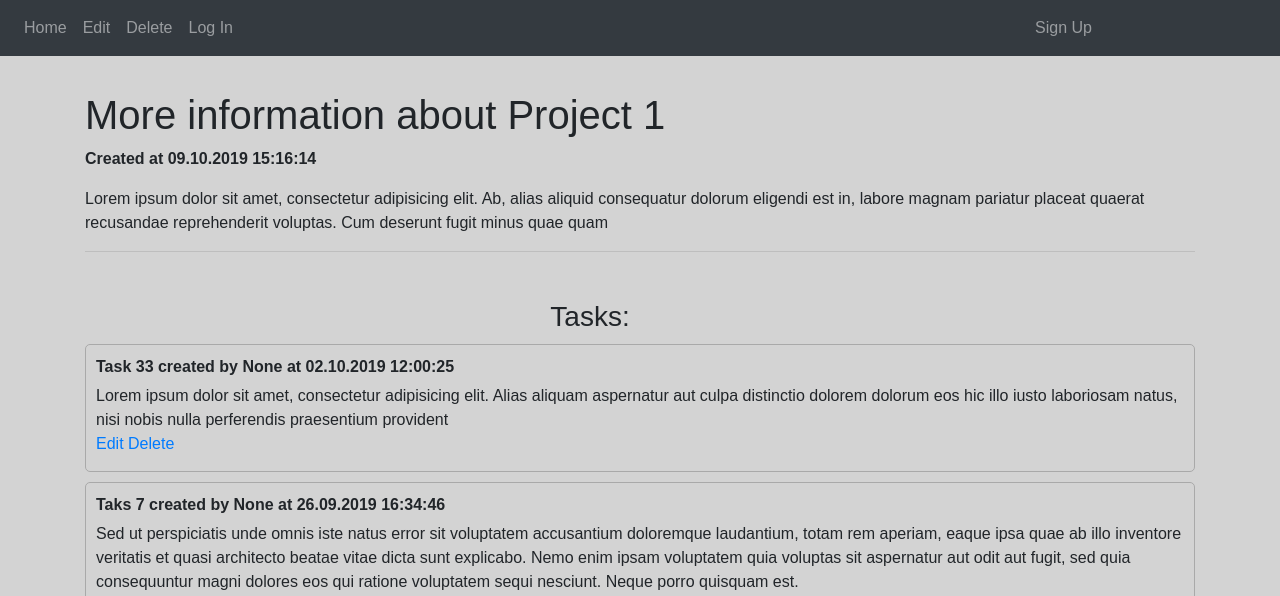
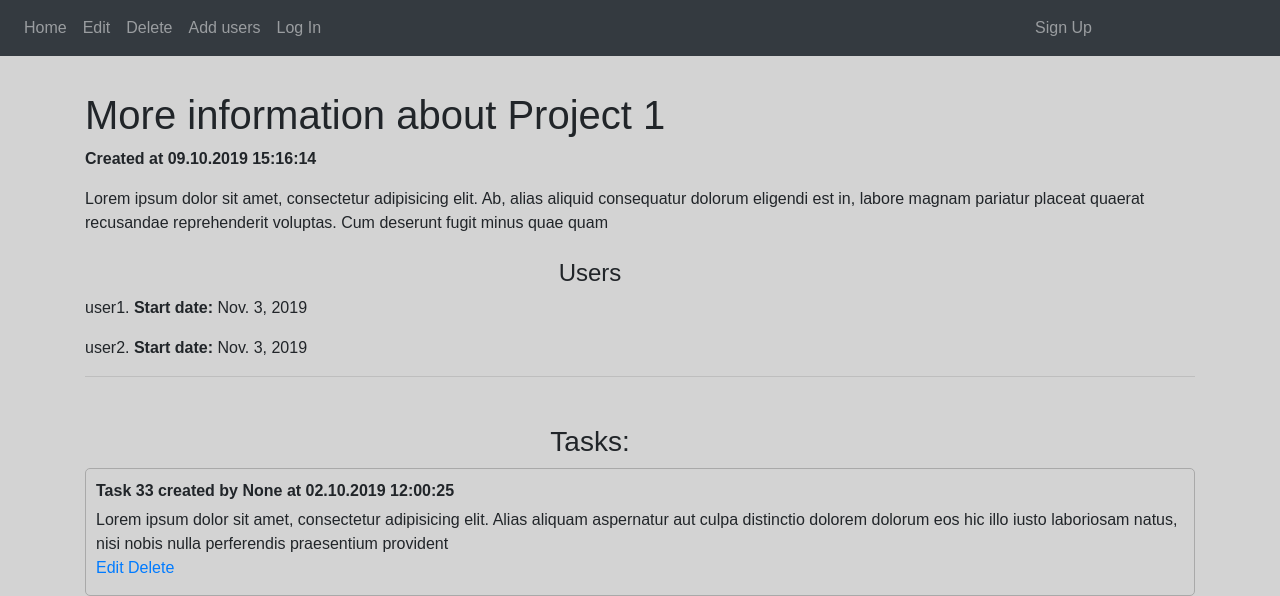
Before and after one commit to yuburov/python_3_home_work_49_yubur_aziz, a Django app: page /project/1/ in a window 1280 px wide. Shown: the top 596 px of the page. Run offline with Django 3.2, Linux system fonts and the light colour scheme; data comes from the database, SQL or seed files in the repository; some libraries are stand-ins or nearby versions.

Commit message:
Реализовано добавление юзеров в команду при создании проекта, также создана страница для добавления  юзеров в команду

```diff
--- a/source/webapp/forms.py
+++ b/source/webapp/forms.py
@@ -2,7 +2,8 @@ from django import forms
 from django.contrib.auth.models import User
 from django.core.exceptions import ValidationError
 
-from webapp.models import Status, Type, Task, Project
+from webapp.models import Status, Type, Task, Project, Team
+
 
 class TaskForm(forms.ModelForm):
     def __init__(self, project, user, **kwargs):
@@ -13,6 +14,7 @@ class TaskForm(forms.ModelForm):
     class Meta:
         model = Task
         exclude = ['created_by']
+
 
 class StatusForm(forms.ModelForm):
     class Meta:
@@ -26,14 +28,24 @@ class TypeForm(forms.ModelForm):
         exclude = []
 
 class ProjectForm(forms.ModelForm):
+    users = forms.ModelMultipleChoiceField(queryset = User.objects.all())
+
     class Meta:
         model = Project
-        exclude = ['create_date', 'update_date']
+        exclude = ['create_date', 'update_date', 'users']
+
+
+class TeamEditForm(forms.ModelForm):
+    users = forms.ModelMultipleChoiceField(queryset=User.objects.all())
+    class Meta:
+        model = Project
+        fields = []
 
 class ProjectTaskForm(forms.ModelForm):
     class Meta:
         model = Task
         fields = ['summary', 'description']
 
+
 class SimpleSearchForm(forms.Form):
     search = forms.CharField(max_length=100, required=False, label="Найти")
--- a/source/webapp/models.py
+++ b/source/webapp/models.py
@@ -31,6 +31,8 @@ class Project(models.Model):
     description = models.TextField(max_length=2000, null=True, blank=True, verbose_name='Описание проекта')
     create_date = models.DateTimeField(auto_now_add=True, verbose_name='Дата создания')
     update_date = models.DateTimeField(auto_now=True, verbose_name='Дата обновления')
+    users = models.ManyToManyField(User, through='webapp.Team', through_fields=('project', 'user'),
+                                   related_name='projects', blank=True, verbose_name='Пользователи')
 
     def __str__(self):
        return self.name
@@ -40,8 +42,8 @@ class Team(models.Model):
                              verbose_name='Пользователь')
     project = models.ForeignKey('webapp.Project', related_name='project_users', on_delete=models.CASCADE,
                                 verbose_name='Проект')
-    start_date = models.DateField(verbose_name='Дата начала работы')
-    end_date = models.DateField(verbose_name='Дата окончания работы')
+    start_date = models.DateField(null=True, blank=True, verbose_name='Дата начала работы')
+    end_date = models.DateField(null=True, blank=True, verbose_name='Дата окончания работы')
 
     def __str__(self):
         return "{} | {}".format(self.user, self.project)
--- a/source/webapp/templates/project/project.html
+++ b/source/webapp/templates/project/project.html
@@ -9,12 +9,19 @@
     <li class="nav-item">
         <a href="{% url 'webapp:project_delete' projects.pk %}" class="nav-link">Delete</a>
     </li>
+    <li class="nav-item">
+        <a href="{% url 'webapp:edit_team' projects.pk %}" class="nav-link">Add users</a>
+    </li>
 {% endblock %}
 
 {% block content %}
     <h1 class="mt-2"> More information about {{ projects.name }}</h1>
     <p><b>Created at {{ projects.create_date|date:'d.m.Y H:i:s' }}</b></p>
     <div class="pre">{{ projects.description }}</div>
+    <h4 class="text-center mt-4"> Users</h4>
+    {% for team in projects.project_users.all %}
+        <p>{{ team.user.username }}.  <b>Start date:</b> {{ team.start_date }}</p>
+        {% endfor %}
     <hr/>
     <h3 class="mt-5 text-center">Tasks:</h3>
     {% if is_paginated %}
--- a/source/webapp/urls.py
+++ b/source/webapp/urls.py
@@ -1,10 +1,10 @@
 from django.urls import path
 
-from webapp.views import IndexView, TaskView, TaskCreateView, TaskUpdateView, TaskDeleteView, StatusIndexView, \
+from webapp.views import IndexView, TaskView, TaskCreateView,TaskUpdateView, TaskDeleteView, StatusIndexView, \
     StatusCreateView, StatusUpdateView, StatusDeleteView, TypeIndexView, TypeCreateView, TypeUpdateView, \
     TypeDeleteView
 from webapp.views.project_views import ProjectIndexView, ProjectView, ProjectCreateView, ProjectUpdateView, \
-    ProjectDeleteView
+    ProjectDeleteView, ProjectTeamEditView
 
 urlpatterns = [
     path('', IndexView.as_view(), name='index'),
@@ -24,7 +24,9 @@ urlpatterns = [
     path('project/<int:pk>/', ProjectView.as_view(), name='project_view'),
     path('project/create/', ProjectCreateView.as_view(), name='project_create'),
     path('project/<int:pk>/edit/', ProjectUpdateView.as_view(), name='project_update'),
-    path('project/<int:pk>/delete', ProjectDeleteView.as_view(), name='project_delete')
+    path('project/<int:pk>/delete', ProjectDeleteView.as_view(), name='project_delete'),
+    path('project/<int:pk>/edit-team', ProjectTeamEditView.as_view(), name='edit_team'),
+    # path('project/<int:pk>/add-task', ProjectTaskCreateView.as_view(), name='project_task_create')
 
 ]
 
--- a/source/webapp/views/__init__.py
+++ b/source/webapp/views/__init__.py
@@ -1,4 +1,4 @@
 from .task_views import IndexView, TaskView, TaskCreateView,TaskUpdateView, TaskDeleteView
 from .type_views import TypeIndexView, TypeCreateView, TypeUpdateView, TypeDeleteView
 from .status_views import StatusIndexView, StatusCreateView, StatusUpdateView, StatusDeleteView
-from .project_views import ProjectIndexView, ProjectView, ProjectCreateView, ProjectUpdateView, ProjectDeleteView
+from .project_views import ProjectIndexView, ProjectView, ProjectCreateView, ProjectUpdateView, ProjectDeleteView, ProjectTeamEditView
--- a/source/webapp/views/project_views.py
+++ b/source/webapp/views/project_views.py
@@ -1,11 +1,13 @@
 from urllib.parse import urlencode
 from django.core.paginator import Paginator
 from django.db.models import Q
+from django.shortcuts import redirect
 from django.urls import reverse, reverse_lazy
 from django.views.generic import ListView, DetailView, CreateView, UpdateView, DeleteView
-from webapp.forms import ProjectForm, ProjectTaskForm, SimpleSearchForm
-from webapp.models import Project
+from webapp.forms import ProjectForm, ProjectTaskForm, SimpleSearchForm, TeamEditForm
+from webapp.models import Project, Team
 from django.contrib.auth.mixins import LoginRequiredMixin
+from datetime import datetime
 
 
 class ProjectIndexView(ListView):
@@ -70,6 +72,15 @@ class ProjectCreateView(LoginRequiredMixin, CreateView):
     form_class = ProjectForm
     model = Project
 
+    def form_valid(self, form):
+        users = form.cleaned_data.pop('users')
+        users_list = list(users)
+        users_list.append(self.request.user)
+        self.object = form.save()
+        for user in users_list:
+            Team.objects.create(user=user, project=self.object, start_date=datetime.now())
+        return redirect(self.get_success_url())
+
     def get_success_url(self):
         return reverse('webapp:project_view', kwargs={'pk': self.object.pk})
 
@@ -88,3 +99,20 @@ class ProjectDeleteView(LoginRequiredMixin, DeleteView):
     context_object_name = 'project'
     model = Project
     success_url = reverse_lazy('webapp:project_index')
+
+class ProjectTeamEditView(LoginRequiredMixin, UpdateView):
+    template_name = 'project/edit_team.html'
+    context_object_name = 'project'
+    form_class = TeamEditForm
+    model = Project
+
+    def form_valid(self, form):
+        users = form.cleaned_data.pop('users')
+        users_list = list(users)
+        self.object = form.save()
+        for user in users_list:
+            Team.objects.create(user=user, project=self.object, start_date=datetime.now())
+        return redirect(self.get_success_url())
+
+    def get_success_url(self):
+        return reverse('webapp:project_view', kwargs={'pk': self.object.pk})
```
Also changed, not shown: source/webapp/templates/project/edit_team.html (added, +16 -0 lines), source/webapp/views/task_views.py (+32 -2 lines), source/webapp/migrations/0005_project_users.py (added), source/webapp/migrations/0006_auto_20191113_1645.py (added).
